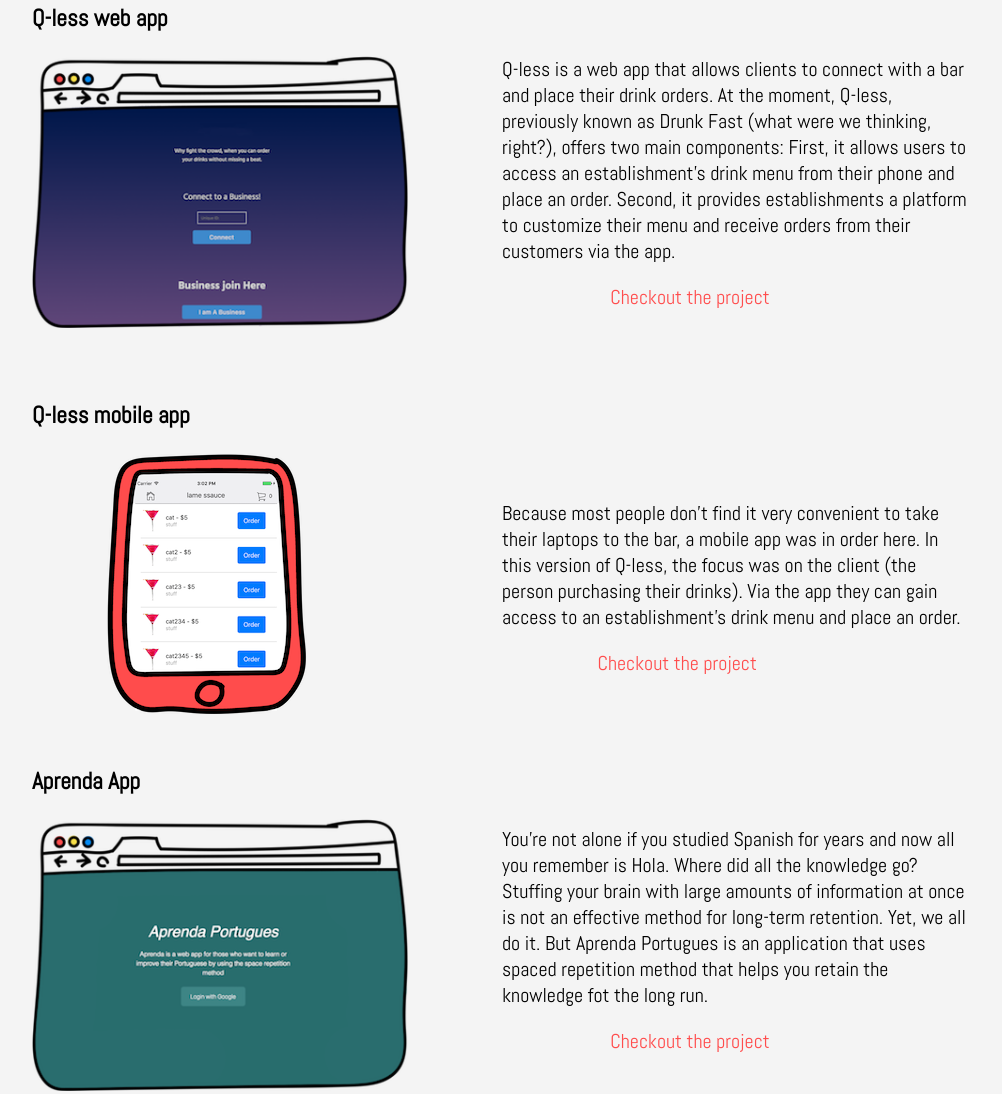
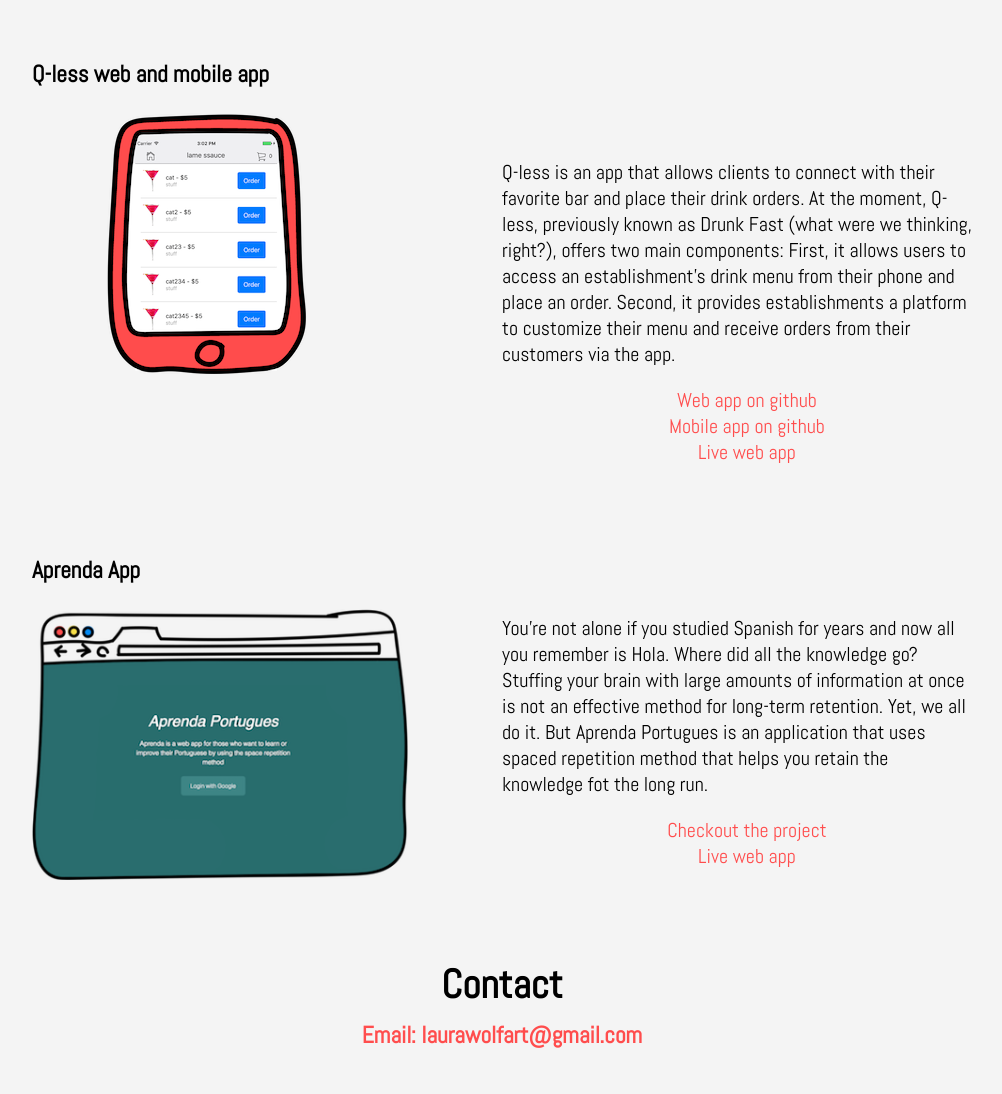
Before and after one commit to hellofromlaura/portfolio, a plain HTML site: page index.html in a window 1280 px wide. Shown: the part 805-1899 px from the top of the page, without its empty margins (138-1140 px from the left). Drawn offline with Linux system fonts and the light colour scheme.

Commit message:
added links to portfolio

```diff
--- a/css/main.css
+++ b/css/main.css
@@ -95,8 +95,11 @@ nav a:hover {
   display: block;
 }
 
-.q-less-app a,
-.q-less-web a,
+.portfolio-links li {
+  list-style: none;
+}
+
+.q-less a,
 .aprenda a {
   display: block;
   text-align: center;
--- a/css/responsive.css
+++ b/css/responsive.css
@@ -39,7 +39,7 @@
     BODY
   **********************************/
 
-  .body{
+  .body {
     margin-top: 100px;
     font-size: 20px;
   }
@@ -54,34 +54,24 @@
     background-position: 95% 360px;
   }
 
-  .portfolio p {
-    margin-left: 50%;
-  }
-
   .portfolio h2 {
     margin-top: 50px;
   }
 
-  .q-less-web img,
-  .aprenda img {
-    float: left;
-    max-width: 40%;
-    max-height: 40%;
+  .portfolio p,
+  .portfolio a {
+    margin-left: 50%;
   }
 
-  .q-less-web p {
-    margin-top: 20px;
-  }
-
-  .q-less-app {
+  .q-less {
     margin-top: 90px;
   }
 
-  .q-less-app p {
+  .q-less p {
     margin-top: 70px;
   }
 
-  .q-less-app img {
+  .q-less img {
     float: left;
     margin: 0 8%;
     max-width: 40%;
@@ -95,7 +85,12 @@
   .aprenda p {
     margin-top: 30px;
   }
-}
+
+  .aprenda img {
+    float: left;
+    max-width: 40%;
+    max-height: 40%;
+  }
 
 /**********************************
   FOOTER
--- a/index.html
+++ b/index.html
@@ -32,7 +32,7 @@
       <div class="about">
         <a name="about" class="jump"></a>
           <h2>Hello world!</h2>
-          <p>I’m a junior full-stack web developer based out of sunny Orlando, FL.</p>
+          <p>I’m a full-stack web developer based out of sunny Orlando, FL.</p>
 
           <p>In a previous life, I was a Digital Marketing Strategist until I got inspired to build my own landing
           pages and forms and decided to learn web development. More specifically, JavaScript, Node.js, Mongo, React, and React Native.</p>
@@ -49,25 +49,20 @@
           <a name="portfolio" class="jump"></a>
               <h2>Portfolio</h2>
 
-              <div class="q-less-web">
-                <h3>Q-less web app</h3>
-                <img src="img/desktop.png" alt="desktop drawing">
-                <p>Q-less is a web app that allows clients to connect with a bar and place their drink orders.
-                At the moment, Q-less, previously known as Drunk Fast (what were we thinking, right?),  offers two main components:
+              <div class="q-less">
+                <h3>Q-less web and mobile app</h3>
+                <img src="img/phone.png" alt="phone drawing">
+                <p>Q-less is an app that allows clients to connect with their favorite bar and place their drink orders.
+                At the moment, Q-less, previously known as Drunk Fast (what were we thinking, right?), offers two main components:
                 First, it allows users to access an establishment's drink menu from their phone and place an order.
                 Second, it provides establishments a platform to customize their menu and receive orders from their customers via the app.</p>
-                <a href="https://github.com/TheGuth/Q-less">Checkout the project</a>
+                <ul class="portfolio-links">
+                  <li><a href="https://github.com/TheGuth/Q-less">Web app on github</a></li>
+                  <li><a href="https://github.com/TheGuth/bar_service_app">Mobile app on github</a></li>
+                  <li><a href="https://q-less.herokuapp.com/">Live web app</a></li>
+                </ul>
               </div>
 
-            <div class="q-less-app">
-              <h3>Q-less mobile app</h3>
-              <img src="img/phone.png" alt="phone drawing">
-              <p>Because most people don’t find it very convenient to take their laptops to the bar, a mobile
-                 app was in order here. In this version of Q-less, the focus was on the client (the person
-                 purchasing their drinks). Via the app they can gain access to an establishment's drink menu
-                 and place an order.</p>
-                 <a href="https://github.com/TheGuth/bar_service_app">Checkout the project</a>
-            </div>
 
             <div class="aprenda">
               <h3>Aprenda App</h3>
@@ -76,7 +71,10 @@
                  is Hola. Where did all the knowledge go? Stuffing your brain with large amounts of information
                  at once is not an effective method for long-term retention. Yet, we all do it.
                  But Aprenda Portugues is an application that uses spaced repetition method that helps you retain the knowledge fot the long run.</p>
-                 <a href="https://github.com/HeyMarcy/aprenda_app">Checkout the project</a>
+                 <ul class="portfolio-links">
+                   <li><a href="https://github.com/HeyMarcy/aprenda_app">Checkout the project</a></li>
+                   <li><a href="https://calm-depths-14672.herokuapp.com/">Live web app</a></li>
+                 </ul>
             </div>
 
         </div>
```
